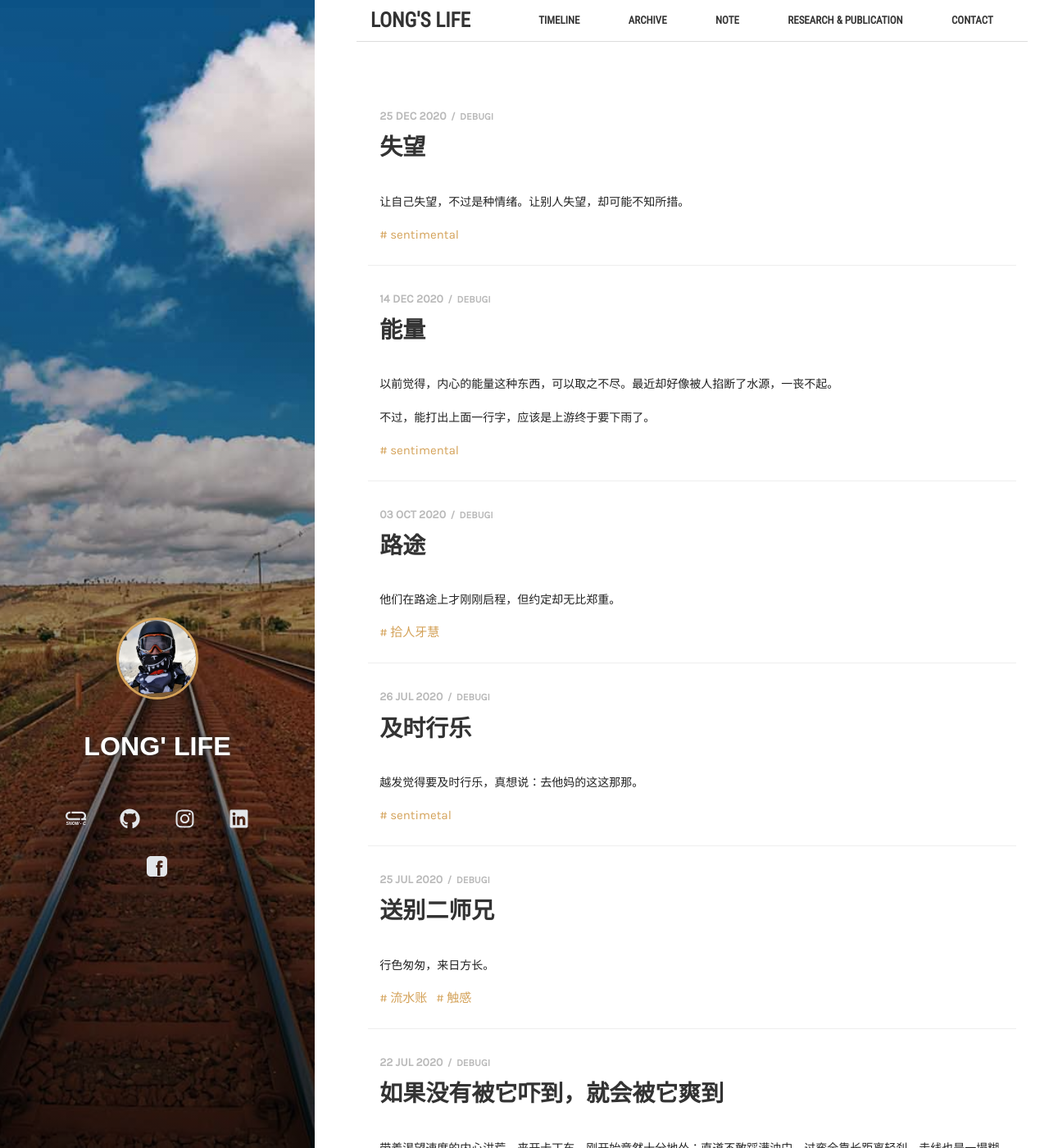
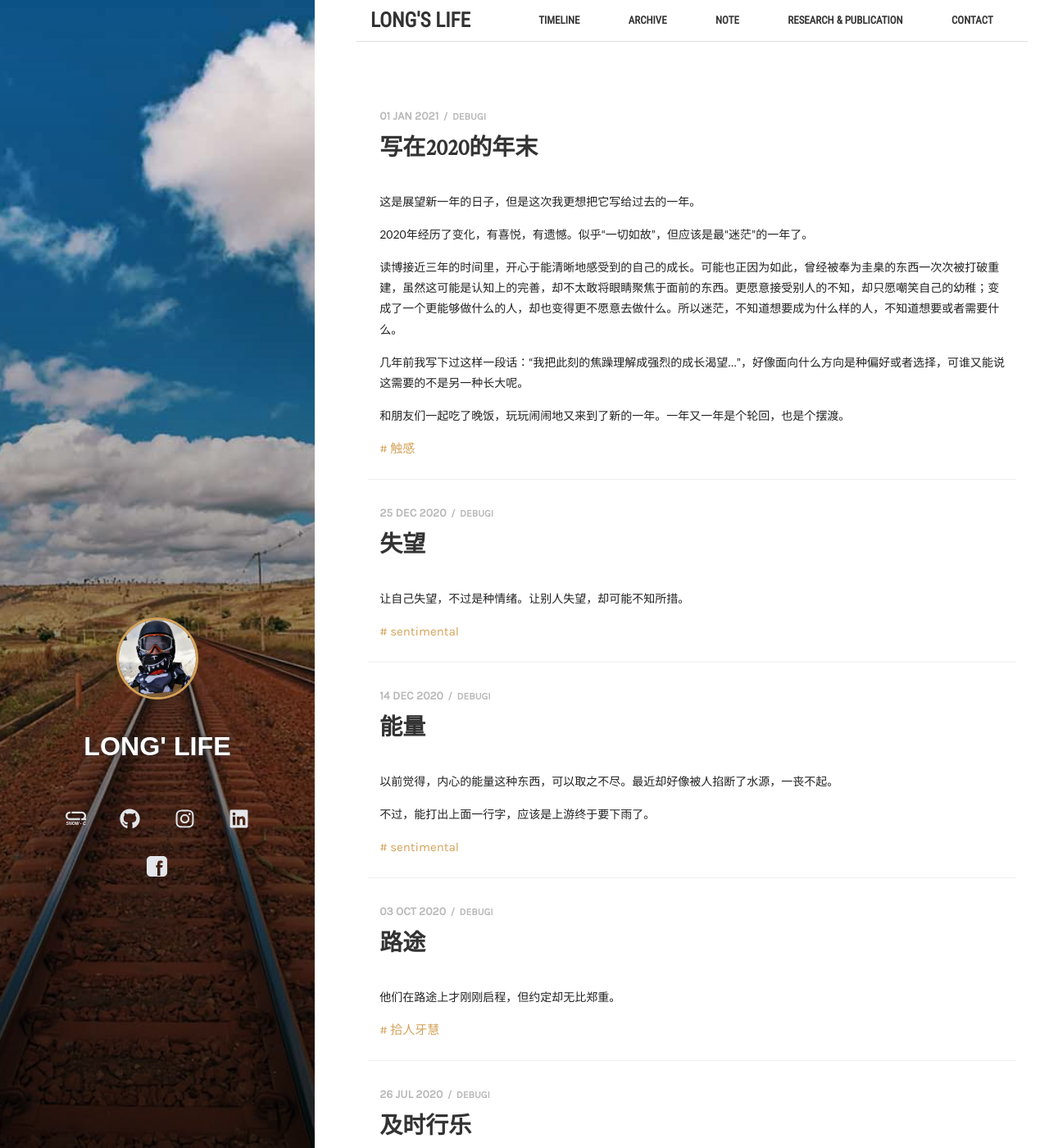
Before and after one commit to runningUnicorn/runningUnicorn.github.io, a Jekyll site: the page built from index.html, in a window 1280 px wide and 1400 px high. Shown: the whole window at 82% size. Built offline with Jekyll 4.4.1, drawn with Linux system fonts in a browser that asks for light colours; some of the changed text lies outside the part shown.

Commit message:
new_post

```diff
--- a/_posts/2020-07-26-及时行乐.md
+++ b/_posts/2020-07-26-及时行乐.md
@@ -5,7 +5,7 @@ crawlertitle: 及时行乐
 summary: 及时行乐
 date:   2020-07-26
 tags:
-    sentimetal
+    sentimental
 author: debugi
 ---
 
--- /dev/null
+++ b/_posts/2021-01-01-写在2020的年末.md
@@ -0,0 +1,20 @@
+---
+layout: post
+title:  写在2020的年末
+crawlertitle: 写在2020的年末
+summary: 写在2020的年末
+date:   2021-01-01
+tags:
+    触感
+author: debugi
+---
+
+这是展望新一年的日子，但是这次我更想把它写给过去的一年。
+
+2020年经历了变化，有喜悦，有遗憾。似乎“一切如故”，但应该是最“迷茫”的一年了。
+
+读博接近三年的时间里，开心于能清晰地感受到的自己的成长。可能也正因为如此，曾经被奉为圭臬的东西一次次被打破重建，虽然这可能是认知上的完善，却不太敢将眼睛聚焦于面前的东西。更愿意接受别人的不知，却只愿嘲笑自己的幼稚；变成了一个更能够做什么的人，却也变得更不愿意去做什么。所以迷茫，不知道想要成为什么样的人，不知道想要或者需要什么。
+
+几年前我写下过这样一段话：“我把此刻的焦躁理解成强烈的成长渴望...”，好像面向什么方向是种偏好或者选择，可谁又能说这需要的不是另一种长大呢。
+
+和朋友们一起吃了晚饭，玩玩闹闹地又来到了新的一年。一年又一年是个轮回，也是个摆渡。
```
